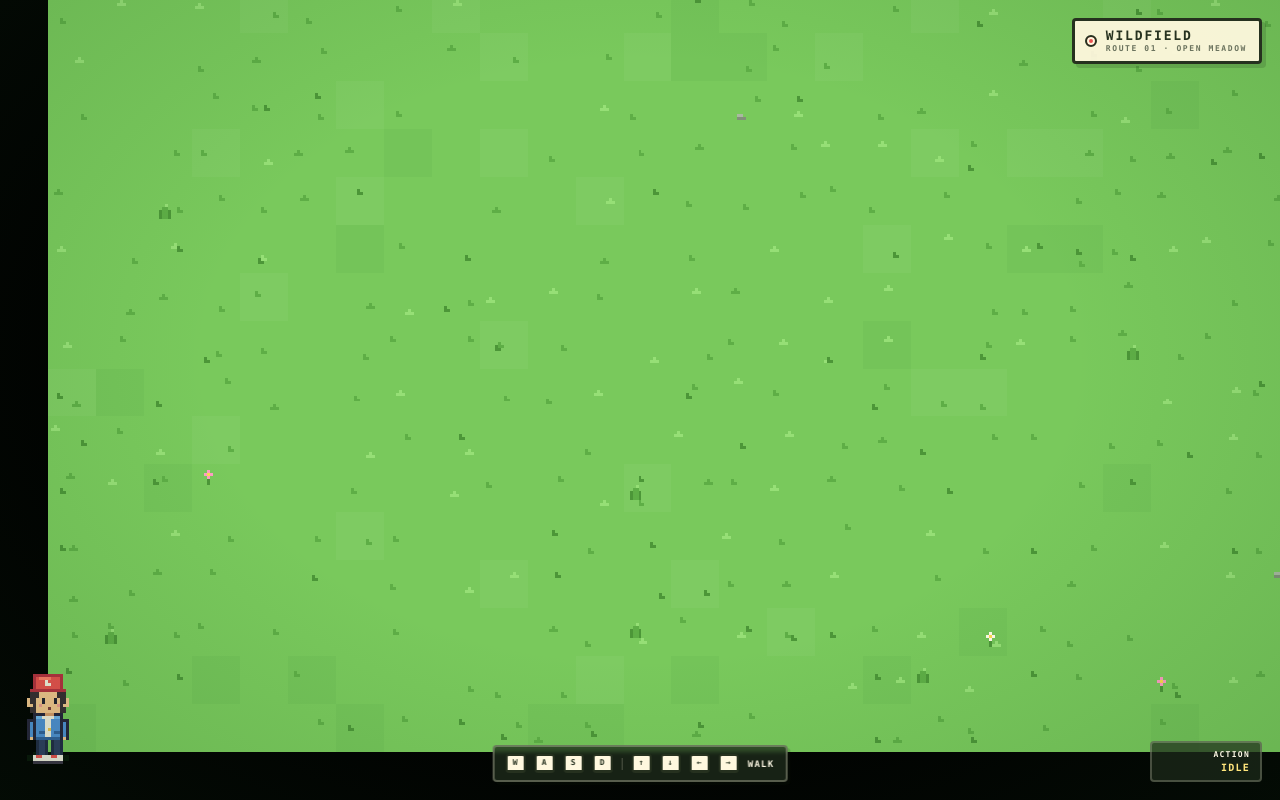
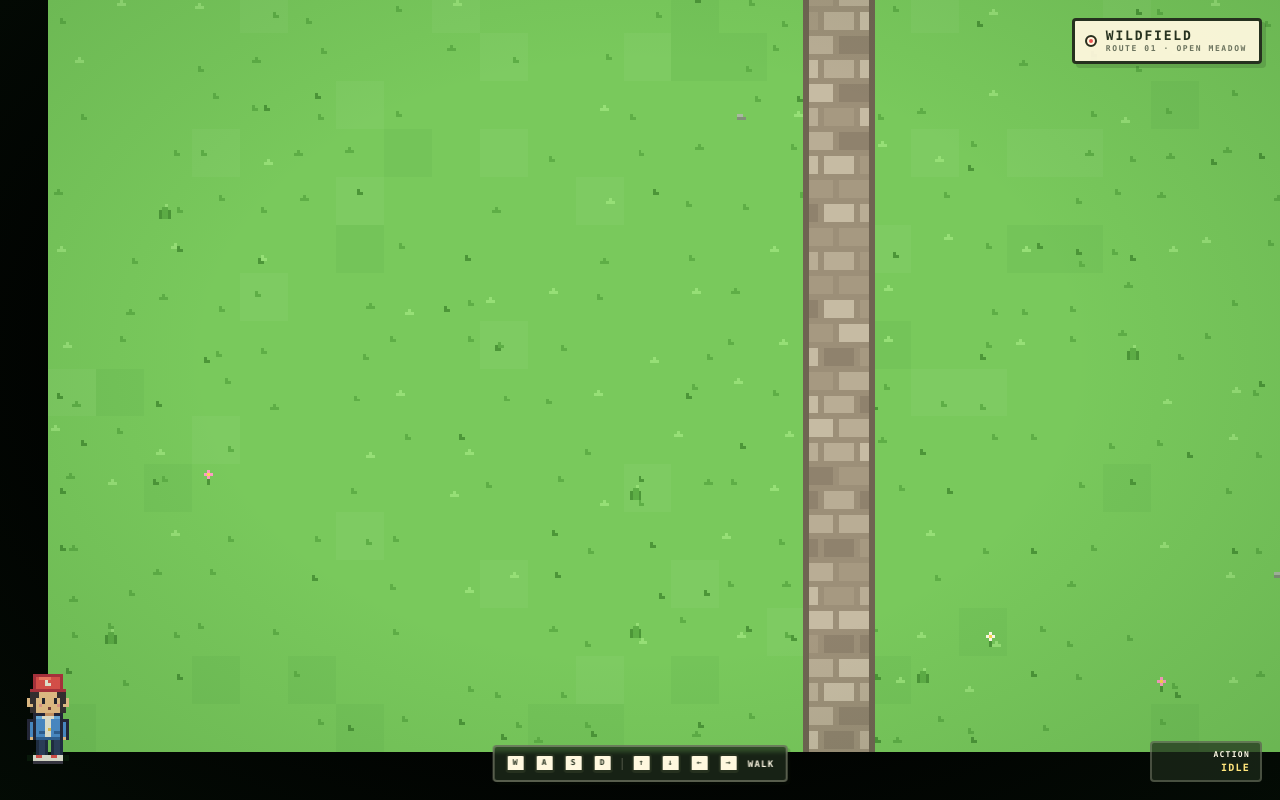
Before and after one commit to RetroKidHQ/ai-arcade-games, a plain HTML site: page pokemon-rpg.html in a window 1280 px wide. Drawn offline with Linux system fonts and the light colour scheme.

Commit message:
Add centered stone path through the boundary

```diff
--- a/pokemon-rpg.html
+++ b/pokemon-rpg.html
@@ -375,7 +375,10 @@
         flowerPink: '#ff9dc4',
         flowerYellow: '#ffd94e',
         pebble: '#aab9a2',
-        pebbleDark: '#819079'
+        pebbleDark: '#819079',
+        pathBase: '#9c8f78',
+        pathEdge: '#6f6452',
+        pathStones: ['#b9ad95', '#a69981', '#c6bba3', '#8f826d']
       };
 
       // ---------------------------------------------------------------------
@@ -728,6 +731,39 @@
           }
         }
 
+        // Centered 1.5-block-wide stone path. It runs from the top edge to the
+        // bottom edge of the black boundary and stops there.
+        const pathWidth = TILE * 1.5;
+        const pathX = Math.round((BOUNDARY_SIZE - pathWidth) / 2 - camX);
+        const pathY = Math.round(WORLD_H - BOUNDARY_SIZE - camY);
+        const pathH = BOUNDARY_SIZE;
+
+        ctx.fillStyle = ground.pathEdge;
+        ctx.fillRect(pathX, pathY, pathWidth, pathH);
+        ctx.fillStyle = ground.pathBase;
+        ctx.fillRect(pathX + 2, pathY, pathWidth - 4, pathH);
+
+        const stoneH = 8;
+        const stoneW = 10;
+        const stoneGap = 2;
+        for (let row = 0, rowIndex = 0; row < pathH; row += stoneH, rowIndex++) {
+          const shift = rowIndex % 2 === 0 ? 0 : 5;
+          let colIndex = 0;
+          for (let x = -shift; x < pathWidth; x += stoneW + stoneGap, colIndex++) {
+            const left = Math.max(2, x);
+            const right = Math.min(pathWidth - 2, x + stoneW);
+            if (right <= left) continue;
+            const tone = hash(rowIndex, colIndex, 21);
+            ctx.fillStyle = ground.pathStones[Math.floor(tone * ground.pathStones.length)];
+            ctx.fillRect(
+              pathX + left,
+              pathY + row + 1,
+              right - left,
+              Math.min(stoneH - 2, pathH - row - 2)
+            );
+          }
+        }
+
         // Visible, non-solid 35 × 35 block boundary outline at the bottom-left
         // corner of the map. It is painted flat on the meadow, so the player
         // can walk straight through it.
```
